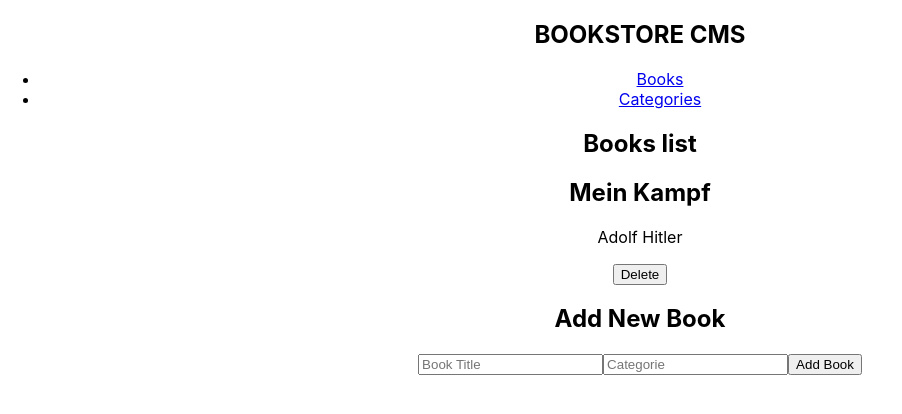
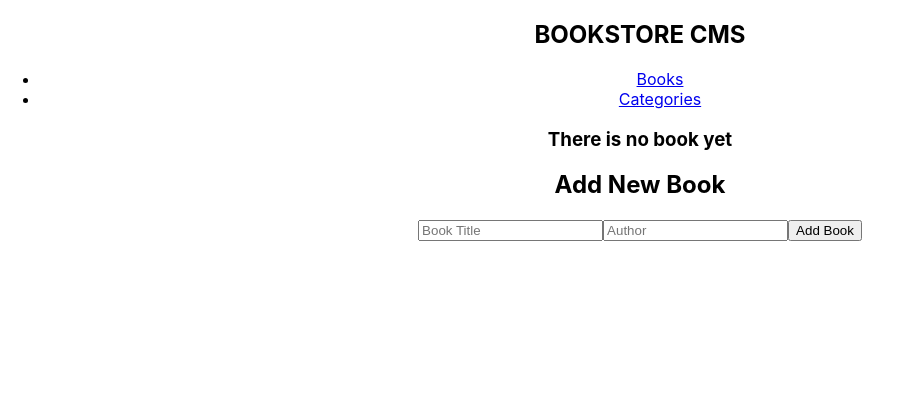
Before and after one commit to NasKhalil/bookstore, a React (Create React App) app: page / in a window 1280 px wide. Shown: the top 414 px of the page, without its empty margins (0-902 px from the left). Built offline with nearby package versions, Linux system fonts and the light colour scheme; the HTML template or start-up script is replaced by a standard one.

Commit message:
added the add book function

```diff
--- a/package.json
+++ b/package.json
@@ -6,12 +6,16 @@
     "@testing-library/jest-dom": "^5.16.1",
     "@testing-library/react": "^12.1.2",
     "@testing-library/user-event": "^13.5.0",
+    "prop-types": "^15.8.1",
     "react": "^17.0.2",
     "react-dom": "^17.0.2",
     "react-redux": "^7.2.6",
     "react-router-dom": "^6.2.1",
     "react-scripts": "5.0.0",
     "redux": "^4.1.2",
+    "redux-logger": "^3.0.6",
+    "util": "^0.12.4",
+    "uuidv4": "^6.2.12",
     "web-vitals": "^2.1.3"
   },
   "scripts": {
--- a/src/App.js
+++ b/src/App.js
@@ -1,4 +1,6 @@
 import { Route, Routes } from 'react-router-dom';
+import { Provider } from 'react-redux';
+import store from './redux/configureStore';
 import Headline from './components/Headline';
 import Books from './components/Books';
 import Categories from './components/Categories';
@@ -6,6 +8,7 @@ import './App.css';
 
 function App() {
   return (
+    <Provider store={store}>
       <div className="App">
         <Headline />
         <Routes>
@@ -13,6 +16,7 @@ function App() {
           <Route path="/categories" element={<Categories />} />
         </Routes>
       </div>
+    </Provider>
   );
 }
 
--- a/src/components/Books.js
+++ b/src/components/Books.js
@@ -1,12 +1,38 @@
 import React from 'react';
+import { useDispatch, useSelector } from 'react-redux';
+import { uuid } from 'uuidv4';
 import AddBookForm from './booksComponent/AddBookForm';
 import BooksList from './booksComponent/BooksList';
+import { addBook } from '../redux/books/books';
 
-const Books = () => (
-  <div>
-    <BooksList />
-    <AddBookForm />
-  </div>
-);
+const Books = () => {
+  const myBooks = useSelector((state) => state.booksReducer);
+  const dispatch = useDispatch();
+
+  const addNewBook = (title, author) => {
+    const newBook = {
+      id: uuid(),
+      title,
+      author,
+    };
+    // dispatch an action and pass it the newBook object (your action's payload)
+    dispatch(addBook(newBook));
+  };
+
+  if (myBooks.length) {
+    return (
+      <div>
+        <BooksList />
+        <AddBookForm propsToAddBook={addNewBook} />
+      </div>
+    );
+  }
+  return (
+    <div>
+      <h3>There is no book yet</h3>
+      <AddBookForm propsToAddBook={addNewBook} />
+    </div>
+  );
+};
 
 export default Books;
--- a/src/components/booksComponent/AddBookForm.js
+++ b/src/components/booksComponent/AddBookForm.js
@@ -1,14 +1,60 @@
-import React from 'react';
+import { React, useState } from 'react';
+import { useDispatch } from 'react-redux';
+import { addBook } from '../../redux/books/books';
 
-const AddBookForm = () => (
+const AddBookForm = () => {
+  const dispatch = useDispatch();
+  const [formState, setFormState] = useState({
+    title: '',
+    author: '',
+  });
+
+  const onChange = (e) => {
+    setFormState({
+      ...formState,
+      [e.target.name]: e.target.value,
+    });
+  };
+
+  const handleSubmit = (e) => {
+    e.preventDefault();
+    if (formState.title.trim() && formState.author.trim()) {
+      dispatch(addBook(formState));
+      setFormState({
+        title: '',
+        author: '',
+      });
+    }
+  };
+
+  return (
     <div>
       <h2>Add New Book</h2>
-    <form className="form">
-      <input type="text" placeholder="Book Title" />
-      <input type="text" placeholder="Categorie" />
+      <form className="form" onSubmit={handleSubmit}>
+        <input
+          type="text"
+          placeholder="Book Title"
+          onChange={onChange}
+          name="title"
+          value={formState.title}
+          required
+        />
+        <input
+          type="text"
+          placeholder="Author"
+          onChange={onChange}
+          name="author"
+          value={formState.author}
+          required
+        />
         <button type="submit">Add Book</button>
       </form>
     </div>
   );
+};
+
+// AddBookForm.propTypes = {
+//   propsToAddBook: PropTypes.func.isRequired,
+// };
 
 export default AddBookForm;
--- a/src/components/booksComponent/BooksItem.js
+++ b/src/components/booksComponent/BooksItem.js
@@ -1,11 +1,22 @@
 import React from 'react';
+import PropTypes from 'prop-types';
 
-const BooksItem = () => (
-  <div>
-    <h2>Mein Kampf</h2>
-    <p>Adolf Hitler</p>
-    <button type="button">Delete</button>
-  </div>
-);
+const BooksItem = (props) => {
+  const {
+    title, author,
+  } = props;
+  return (
+    <div>
+      <h2>{title}</h2>
+      <p>{author}</p>
+      <button type="button">Delete</button>
+    </div>
+  );
+};
+
+BooksItem.propTypes = {
+  title: PropTypes.string.isRequired,
+  author: PropTypes.string.isRequired,
+};
 
 export default BooksItem;
--- a/src/components/booksComponent/BooksList.js
+++ b/src/components/booksComponent/BooksList.js
@@ -1,11 +1,26 @@
 import React from 'react';
+import { useSelector } from 'react-redux';
 import BooksItem from './BooksItem';
 
-const BooksList = () => (
-  <div>
-    <h2>Books list</h2>
-    <BooksItem />
-  </div>
-);
+const BooksList = () => {
+  const books = useSelector((state) => state.booksReducer);
+  return (
+    <div>
+      <h2>Books list</h2>
+      {
+        books.map((book) => {
+          const { id, title, author } = book;
+          return (
+            <BooksItem
+              key={id}
+              title={title}
+              author={author}
+            />
+          );
+        })
+      }
+    </div>
+  );
+};
 
 export default BooksList;
--- a/src/redux/books/books.js
+++ b/src/redux/books/books.js
@@ -0,0 +1,27 @@
+const ADD_BOOK = 'bookStore/books/ADD_BOOK';
+const REMOVE_BOOK = 'bookStore/books/REMOVE_BOOK';
+
+const initialState = [];
+
+export const addBook = (payload) => ({
+  type: ADD_BOOK,
+  payload,
+});
+
+export const removeBook = (payload) => ({
+  type: REMOVE_BOOK,
+  payload,
+});
+
+const reducer = (state = initialState, action) => {
+  switch (action.type) {
+    case ADD_BOOK:
+      return [...state, action.payload];
+    case REMOVE_BOOK:
+      return [...state.filter((book) => book.id !== action.payload)];
+    default:
+      return state;
+  }
+};
+
+export default reducer;
--- a/src/redux/configureStore.js
+++ b/src/redux/configureStore.js
@@ -0,0 +1,12 @@
+import { createStore, combineReducers, applyMiddleware } from 'redux';
+import logger from 'redux-logger';
+import booksReducer from './books/books';
+
+const reducer = combineReducers({ booksReducer });
+
+const store = createStore(
+  reducer,
+  applyMiddleware(logger),
+);
+
+export default store;
```
Also changed, not shown: 1 other file (tests, documents, lock files or other folders). Lines whose indentation alone changed are shown as unchanged.
